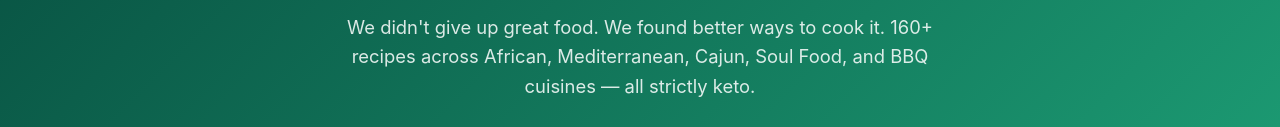
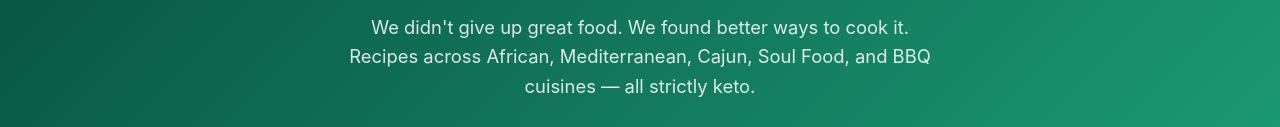
Before and after one commit to TonyBCodes/surprising-keto, a plain HTML site: page index.html in a window 1280 px wide. Shown: the part 212-339 px from the top of the page. Drawn offline with Linux system fonts and the light colour scheme.

Commit message:
Update index.html
Removed "160"

```diff
--- a/index.html
+++ b/index.html
@@ -4,7 +4,7 @@
   <meta charset="UTF-8">
   <meta name="viewport" content="width=device-width, initial-scale=1.0">
   <title>The Surprising Keto Journey — Real food. Real cuisines. Real results.</title>
-  <meta name="description" content="A Mediterranean-ketogenic approach built on flavor, culture, and cooking technique. Browse 160+ recipes spanning African, Mediterranean, Cajun, Soul Food, and BBQ cuisines.">
+  <meta name="description" content="A Mediterranean-ketogenic approach built on flavor, culture, and cooking technique. Recipes spanning African, Mediterranean, Cajun, Soul Food, and BBQ cuisines.">
   <link rel="stylesheet" href="/css/style.css">
 </head>
 <body>
@@ -16,7 +16,7 @@
   <div class="container">
     <div class="section-label" style="color:rgba(255,255,255,0.7);">Down 20 lbs and counting</div>
     <h1>The Surprising Keto Journey</h1>
-    <p>We didn't give up great food. We found better ways to cook it. 160+ recipes across African, Mediterranean, Cajun, Soul Food, and BBQ cuisines — all strictly keto.</p>
+    <p>We didn't give up great food. We found better ways to cook it. Recipes across African, Mediterranean, Cajun, Soul Food, and BBQ cuisines — all strictly keto.</p>
     <div style="display:flex;gap:1rem;justify-content:center;flex-wrap:wrap;">
       <a href="/recipes/" class="btn btn-lg" style="background:#fff;color:var(--green-dark);">Browse recipes</a>
       <a href="/getting-started/" class="btn btn-lg btn-outline" style="border-color:rgba(255,255,255,0.5);color:#fff;">Getting started</a>
```
